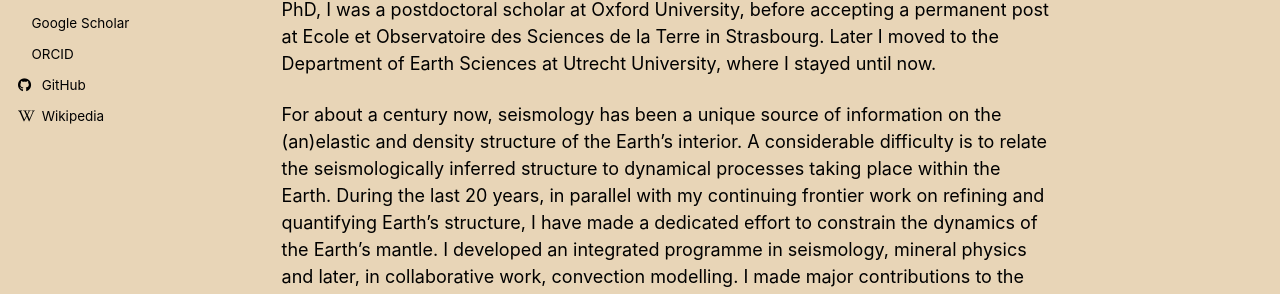
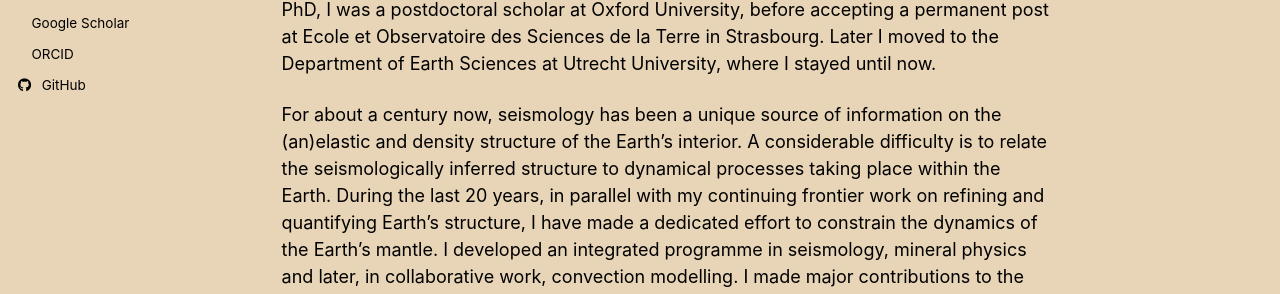
Before and after one commit to jeannot-trampert/jeannot-trampert.github.io, a Jekyll site: the page built from _pages/about.md, in a window 1280 px wide. Shown: the part 201-495 px from the top of the page. Built offline with Jekyll 4.4.1, drawn with Linux system fonts in a browser that asks for light colours; a script bundle is joined from its source files by our own code; a style sheet for code colours, icons or effects is not loaded.

Commit message:
Comment out Wikipedia URL in config

```diff
--- a/_config.yml
+++ b/_config.yml
@@ -77,7 +77,7 @@ author:
   twitter          : # Username for X / Twitter
   vine             : # Username
   weibo            : # Username
-  wikipedia        : "https://lb.wikipedia.org/wiki/Jeannot_Trampert" # Username
+  wikipedia        : #"https://lb.wikipedia.org/wiki/Jeannot_Trampert" # Username
   xing             : # Username
   youtube          : # Username
   zhihu            : # Username
```
